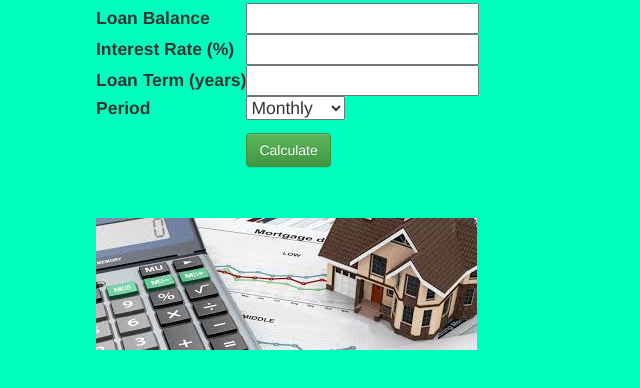
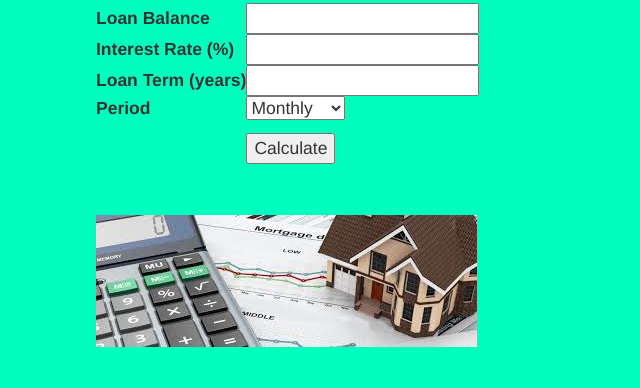
Before and after one commit to AliS86/03-MortgageCalculator, a plain HTML site: page index.html in a window 1280 px wide. Shown: the part 62-450 px from the top of the page, without its empty margins (288-928 px from the left). Drawn offline with nearby package versions, Linux system fonts and the light colour scheme.

Commit message:
Commit message

```diff
--- a/index.html
+++ b/index.html
@@ -51,7 +51,7 @@
                 </td>
                 <td>
                 	<!-- button sends vars to .js and calculates -->
-                    <button type="button" class="btn btn-success" id="myButton">Calculate</button>
+                    <button type="button" id="myButton">Calculate</button>
                 </td>
             </tr>
         </table>
@@ -64,3 +64,4 @@
     </section>
     <script src="index.js"></script>
 </body>
+<!-- mm, jp -->
```
